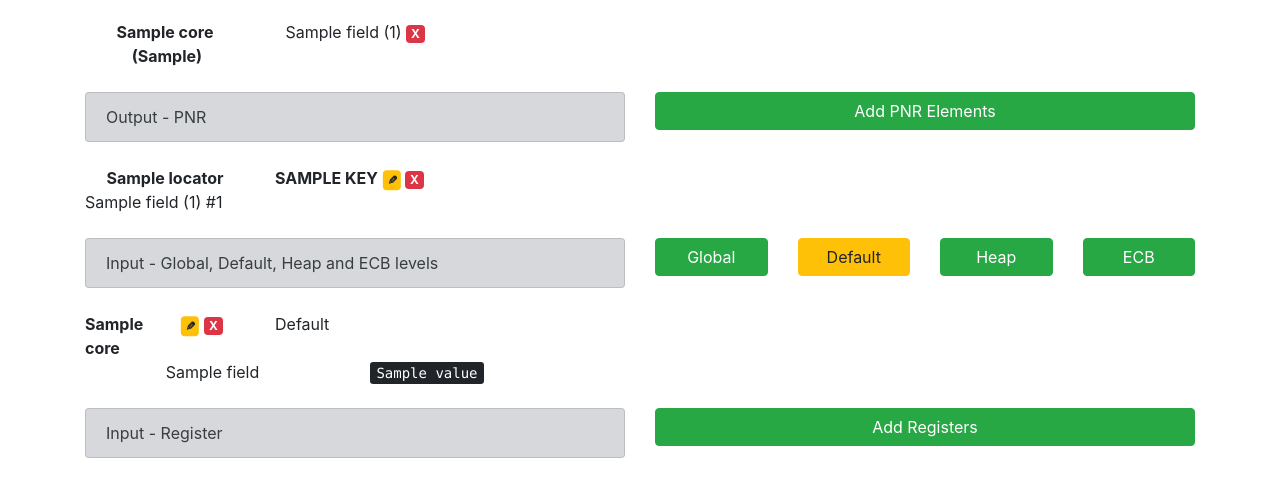
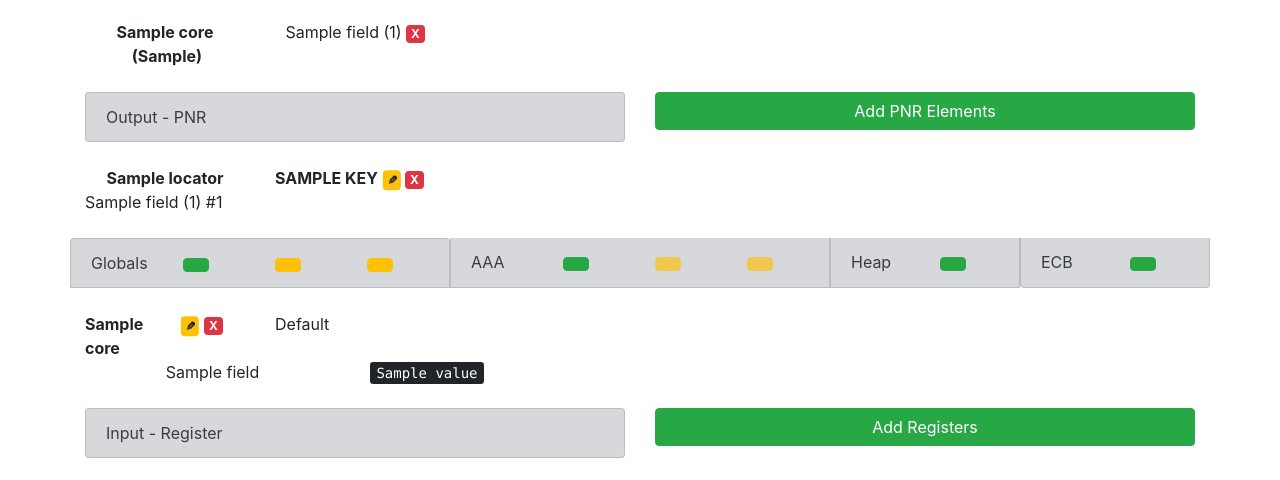
Before and after one commit to crazynayan/tpf2, a Python web app: template flask_app/templates/test_data_confirm.html in a window 1280 px wide. Shown: the part 709-1189 px from the top of the page. Run offline with Jinja, Linux system fonts and the light colour scheme; the template is opened without the code that fills it: most values are stand-ins (such as "Sample title", 1, 10 or a date in 2020); some libraries are stand-ins or nearby versions.

Commit message:
Templates - Global Link/Merge

```diff
--- a/flask_app/templates/test_data_show.html
+++ b/flask_app/templates/test_data_show.html
@@ -232,35 +232,88 @@
     {% if edit_mode or test_data.cores %}
         <br>
         <div class="row" id="input-core">
-            <div class="col-md{% if edit_mode %}-6{% endif %}">
+            {% if edit_mode %}
+                <div class="col-md-4 list-group list-group-item list-group-item-secondary">
+                    <div class="row ">
+                        <div class="col-md">
+                            Globals
+                        </div>
+                        <div class="col-md">
+                            <a class="btn btn-success "
+                               href="{{ url_for('add_global', test_data_id=test_data.id) }}">
+                                <span class="oi oi-plus"></span>
+                            </a>
+                        </div>
+                        <div class="col-md">
+                            <a class="btn btn-warning"
+                               href="{{ url_for('merge_global_template', test_data_id=test_data.id) }}">
+                                <span class="oi oi-loop"></span>
+                            </a>
+                        </div>
+                        <div class="col-md">
+                            <a class="btn btn-warning"
+                               href="{{ url_for('create_link_global_template', test_data_id=test_data.id) }}">
+                                <span class="oi oi-link-intact"></span>
+                            </a>
+                        </div>
+                    </div>
+                </div>
+                <div class="col-md-4 list-group list-group-item list-group-item-secondary">
+                    <div class="row">
+                        <div class="col-md">
+                            AAA
+                        </div>
+                        <div class="col-md">
+                            <a class="btn btn-success"
+                               href="{{ url_for('add_macro', test_data_id=test_data.id) }}">
+                                <span class="oi oi-plus"></span>
+                            </a>
+                        </div>
+                        <div class="col-md">
+                            <a class="btn btn-warning disabled"
+                               href="{{ url_for('merge_global_template', test_data_id=test_data.id) }}">
+                                <span class="oi oi-loop"></span>
+                            </a>
+                        </div>
+                        <div class="col-md">
+                            <a class="btn btn-warning disabled"
+                               href="{{ url_for('create_link_global_template', test_data_id=test_data.id) }}">
+                                <span class="oi oi-link-intact"></span>
+                            </a>
+                        </div>
+                    </div>
+                </div>
+                <div class="col-md-2 list-group list-group-item list-group-item-secondary">
+                    <div class="row">
+                        <div class="col-md">
+                            Heap
+                        </div>
+                        <div class="col-md">
+                            <a class="btn btn-success "
+                               href="{{ url_for('add_heap', test_data_id=test_data.id) }}">
+                                <span class="oi oi-plus"></span>
+                            </a>
+                        </div>
+                    </div>
+                </div>
+                <div class="col-md-2 list-group list-group-item list-group-item-secondary">
+                    <div class="row">
+                        <div class="col-md">
+                            ECB
+                        </div>
+                        <div class="col-md">
+                            <a class="btn btn-success"
+                               href="{{ url_for('add_ecb_level', test_data_id=test_data.id) }}">
+                                <span class="oi oi-plus"></span>
+                            </a>
+                        </div>
+                    </div>
+                </div>
+            {% else %}
+                <div class="col-md">
                     <div class="list-group list-group-item list-group-item-secondary">
                         Input - Global, Default, Heap and ECB levels
                     </div>
-            </div>
-            {% if edit_mode %}
-                <div class="col-md">
-                    <a class="btn btn-block btn-success "
-                       href="{{ url_for('add_global', test_data_id=test_data.id) }}">
-                        <span class="oi oi-plus"></span> Global
-                    </a>
-                </div>
-                <div class="col-md">
-                    <a class="btn btn-block btn-warning"
-                       href="{{ url_for('add_macro', test_data_id=test_data.id) }}">
-                        <span class="oi oi-pencil"></span> Default
-                    </a>
-                </div>
-                <div class="col-md">
-                    <a class="btn btn-block btn-success "
-                       href="{{ url_for('add_heap', test_data_id=test_data.id) }}">
-                        <span class="oi oi-plus"></span> Heap
-                    </a>
-                </div>
-                <div class="col-md">
-                    <a class="btn btn-block btn-success "
-                       href="{{ url_for('add_ecb_level', test_data_id=test_data.id) }}">
-                        <span class="oi oi-plus"></span> ECB
-                    </a>
                 </div>
             {% endif %}
         </div>
@@ -371,12 +424,25 @@
                         </div>
                     {% endfor %}
                 {% elif core.global_name %}
+                    <div class="{% if core.link_status == "inactive" %}alert-secondary {% elif core.link_status == "active" %}alert-primary{% endif %}">
                         <div class="row">
                             <div class="col-md-1 font-weight-bold">
                                 {{ core.global_name }}
                             </div>
                             <div class="col-md-1">
                                 {% if edit_mode %}
+                                    {% if core.link %}
+                                        <a class="badge badge-warning edit-icon"
+                                           href="{{ url_for('update_link_global_template', test_data_id=test_data.id,
+                                           variation=core.variation, name=core.link) }}">
+                                            &#9998;
+                                        </a>
+                                        <a class="badge badge-danger"
+                                           href="{{ url_for('delete_link_global_template', test_data_id=test_data.id,
+                                           variation=core.variation, name=core.link) }}">
+                                            X
+                                        </a>
+                                    {% else %}
                                         <a class="badge badge-warning edit-icon"
                                            href="{{ url_for('update_global', test_data_id=test_data.id, core_id=core.id) }}">
                                             &#9998;</a>
@@ -384,18 +450,33 @@
                                            href="{{ url_for('delete_global', test_data_id=test_data.id, core_id=core.id) }}">
                                             X</a>
                                     {% endif %}
+                                {% endif %}
                             </div>
                             <div class="col-md-1">Global</div>
+                            <div class="col-md-9">
+                                {% if core.link %}
+                                    {{ core.link_status|title }} link from {{ core.link }}
+                                {% endif %}
+                            </div>
+                        </div>
                         {% if core.hex_data[0] != "" %}
+                            <div class="row">
+                                <div class="col-md-3 text-center">
+                                    Global Field Data
+                                </div>
                                 {% for value in core.hex_data %}
                                     <div class="col-md-3"><kbd>{{ value }}</kbd></div>
                                 {% endfor %}
+                            </div>
                         {% elif not core.field_data and core.is_global_record %}
-                            <div class="col-md-9"> Global record initialized with zeroes</div>
-                        {% else %}
-                            <div class="col-md-9"></div>
+                            <div class="row">
+                                <div class="col-md-3 text-center">
+                                    Global Record Data
+                                </div>
+                                <div class="col-md-9">Initialized to zeroes</div>
+                            </div>
+
                         {% endif %}
-                    </div>
                         {% for field_data in core.field_data %}
                             <div class="row">
                                 <div class="col-md-3 text-center">
@@ -406,6 +487,7 @@
                                 {% endfor %}
                             </div>
                         {% endfor %}
+                    </div>
                 {% endif %}
             {% endfor %}
         {% endfor %}
```
Also changed, not shown: flask_app/server.py (+16 -0 lines), flask_app/template_forms.py (+17 -7 lines), flask_app/template_routes.py (+70 -6 lines). Lines whose indentation alone changed are shown as unchanged.
